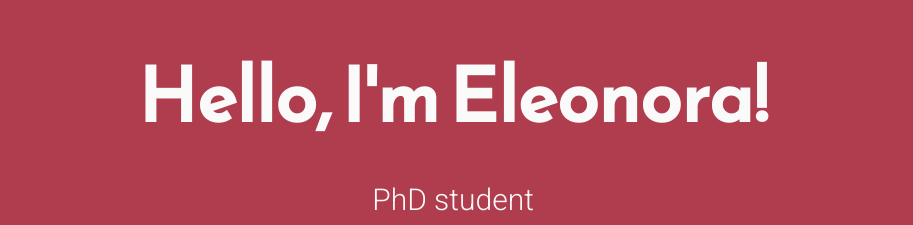
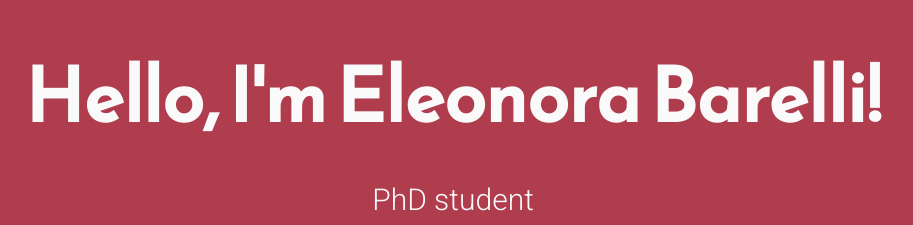
Before and after one commit to eleonorabarelli/personal-website, a plain HTML site: page index.html in a window 1280 px wide. Shown: the part 217-442 px from the top of the page, without its empty margins (187-1100 px from the left). Drawn offline with Linux system fonts and the light colour scheme.

Commit message:
test surge

```diff
--- a/index.html
+++ b/index.html
@@ -17,7 +17,7 @@
 </head>
 <body>
 	<main>
-		<div class="intro">Hello, I'm Eleonora!</div>
+		<div class="intro">Hello, I'm Eleonora Barelli!</div>
 		<div class="tagline">PhD student</div>
 		<!-- Find your icons from here - https://fontawesome.com/icons?d=gallery&s=brands -->
 		<div class="icons-social">
```
